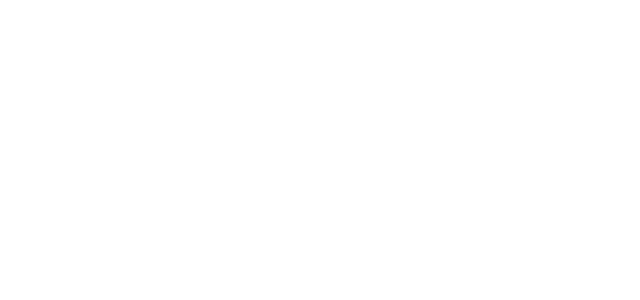
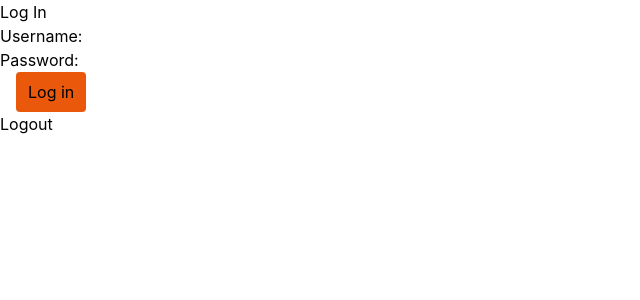
Before and after one commit to alexanderyanthar/cardz-galore, a React (Create React App) app: page /login in a window 1280 px wide. Before the commit this address had no page. Shown: the top 300 px of the page, without its empty margins (0-640 px from the left). Built offline with nearby package versions, Linux system fonts and the light colour scheme.

Commit message:
created basic login and log out functionality as well as routing after logging in and out

```diff
--- a/src/App.js
+++ b/src/App.js
@@ -8,6 +8,7 @@
 import Signup from "./components/backendForms/Signup";
 import Home from "./components/Home";
 import Dashboard from "./components/Dashboard";
+import Login from "./components/backendForms/Login";
 
 
 
@@ -28,6 +29,7 @@
       <Routes>
         <Route path='/' element={<Home />} />
         <Route path="/signup" element={<Signup />} />
+        <Route path="/login" element={<Login />} />
         <Route path='/dashboard' element={<Dashboard />} />
       </Routes>
 
--- a/src/components/Header.js
+++ b/src/components/Header.js
@@ -1,6 +1,7 @@
 import React from 'react'
 import { Link } from 'react-router-dom'
 import Signup from './backendForms/Signup'
+import LogoutButton from './LogoutButton'
 
 const Header = () => {
   return (
@@ -16,8 +17,9 @@
         <li className='px-2 hover:text-orange-600 transition-colors'><a href="#sell-cards">Sell Cards</a></li>
         <li className='px-2 hover:text-orange-600 transition-colors'><a href="#explore">Explore</a></li>
       </ul>
-        {/* <button  className='ml-4 bg-orange-600 hover:bg-blue-600 hover:text-white transition-colors px-3 py-2 rounded'>Sign In</button> */}
         <Link className='ml-4 bg-orange-600 hover:bg-blue-600 hover:text-white transition-colors px-3 py-2 rounded' to='/signup'>Sign up</Link>
+        <Link className='ml-4 bg-orange-600 hover:bg-blue-600 hover:text-white transition-colors px-3 py-2 rounded' to='/login'>Log in</Link>
+        <LogoutButton />
 
       </div>
     </div>
--- /dev/null
+++ b/src/components/LogoutButton.js
@@ -0,0 +1,25 @@
+import React from 'react';
+import { useNavigate } from 'react-router-dom';
+import axios from 'axios';
+
+const LogoutButton = () => {
+    let navigate = useNavigate();
+
+    const handleLogout = async () => {
+        try {
+            const response = await axios.post('http://localhost:5000/api/logout');
+
+            if (response.status === 200) {
+                navigate('/');
+            }
+        } catch(err) {
+            console.error('Error logging out', err);
+        }
+    }
+
+  return (
+    <button onClick={handleLogout}>Logout</button>
+  )
+}
+
+export default LogoutButton
--- /dev/null
+++ b/src/components/backendForms/AuthForm.js
@@ -0,0 +1,34 @@
+import React, { useState } from 'react'
+
+const AuthForm = ({ fields, onSubmit, buttonLabel }) => {
+    const [formData, setFormData] = useState({});
+
+    const handleChange = (e) => {
+        const { name, value } = e.target;
+        setFormData({ ...formData, [name]: value });
+    }
+
+    const handleSubmit = (e) => {
+        e.preventDefault();
+        onSubmit(formData);
+    };
+
+  return (
+    <form onSubmit={handleSubmit}>
+        {fields.map((field) => (
+            <div key={field.name}>
+                <label>{field.label}:</label>
+                <input
+                    type={field.type}
+                    name={field.name}
+                    value={formData[field.name] || ''}
+                    onChange={handleChange}
+                />
+            </div>
+        ))}
+        <button className='ml-4 bg-orange-600 hover:bg-blue-600 hover:text-white transition-colors px-3 py-2 rounded' type='submit'>{buttonLabel}</button>
+    </form>
+  )
+}
+
+export default AuthForm
--- /dev/null
+++ b/src/components/backendForms/Login.js
@@ -0,0 +1,13 @@
+import React from 'react'
+import LoginForm from './LoginForm';
+
+const Login = () => {
+  return (
+    <div>
+        <h2>Log In</h2>
+        <LoginForm />
+    </div>
+  )
+}
+
+export default Login
--- /dev/null
+++ b/src/components/backendForms/LoginForm.js
@@ -0,0 +1,37 @@
+import React from 'react'
+import axios from 'axios';
+import AuthForm from './AuthForm';
+import { useNavigate } from 'react-router-dom';
+import LogoutButton from '../LogoutButton';
+
+const LoginForm = () => {
+    let navigate = useNavigate();
+
+    const handleLogin = async (formData) => {
+        const { username, password } = formData;
+
+        try {
+            const response = await axios.post('http://localhost:5000/login', { username, password });
+
+            if (response.status === 200) {
+                navigate('/');
+            }
+        } catch (err) {
+            console.error("Error logging in:", err);
+        }
+    }
+
+    const loginFields = [
+        { label: 'Username', name: 'username', type: 'text' },
+        { label: 'Password', name: 'password', type: 'password' },
+    ]
+
+  return (
+    <>
+        <AuthForm fields={loginFields} onSubmit={handleLogin} buttonLabel="Log in" />
+        <LogoutButton />
+    </>
+  )
+}
+
+export default LoginForm
--- a/src/components/backendForms/SignupForm.js
+++ b/src/components/backendForms/SignupForm.js
@@ -1,21 +1,18 @@
-import React, { useState } from 'react';
 import axios from 'axios';
 import { useNavigate } from 'react-router-dom';
+import AuthForm from './AuthForm';
 
 const SignupForm = () => {
-    const [username, setUsername] = useState('');
-    const [password, setPassword] = useState('');
-
     let navigate = useNavigate();
 
-    const handleSubmit = async (e) => {
-        e.preventDefault();
+    const handleSignup = async (formData) => {
+        const { username, password } = formData;
 
         try {
             const response = await axios.post('http://localhost:5000/api/signup', { username, password });
 
             if (response.status === 201) {
-                navigate('/dashboard');
+                navigate('/');
             }
 
         } catch (err) {
@@ -23,22 +20,13 @@
         }
     };
 
+    const signupFields = [
+        { label: 'Username', name: 'username', type: 'text' },
+        { label: 'Password', name: 'password', type: 'password' },
+    ]
+
   return (
-    <form onSubmit={handleSubmit}>
-        <input
-            type="text"
-            placeholder='username'
-            value={username}
-            onChange={(e) => setUsername(e.target.value)}
-        />
-        <input
-            type="password"
-            placeholder='Password'
-            value={password}
-            onChange={(e) => setPassword(e.target.value)}
-        />
-        <button type='submit'>Sign up</button>
-    </form>
+    <AuthForm fields={signupFields} onSubmit={handleSignup} buttonLabel='Signup' />
   )
 }
 
```
Also changed, not shown: 2 other files (tests, documents, lock files or other folders).
